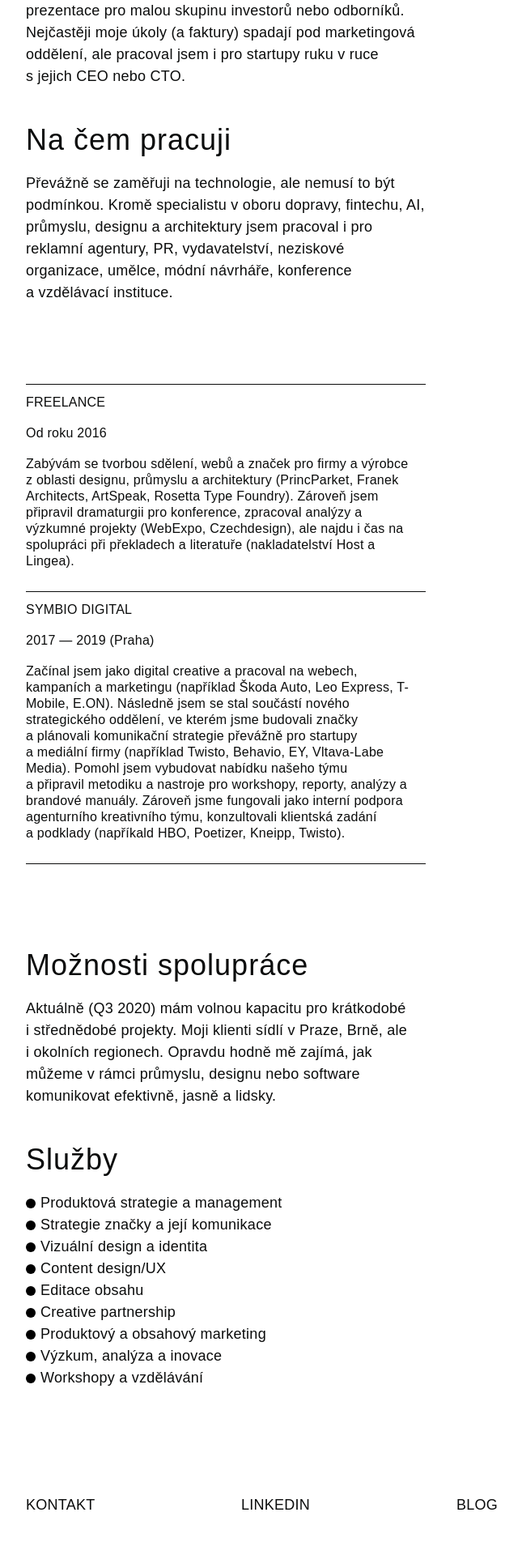
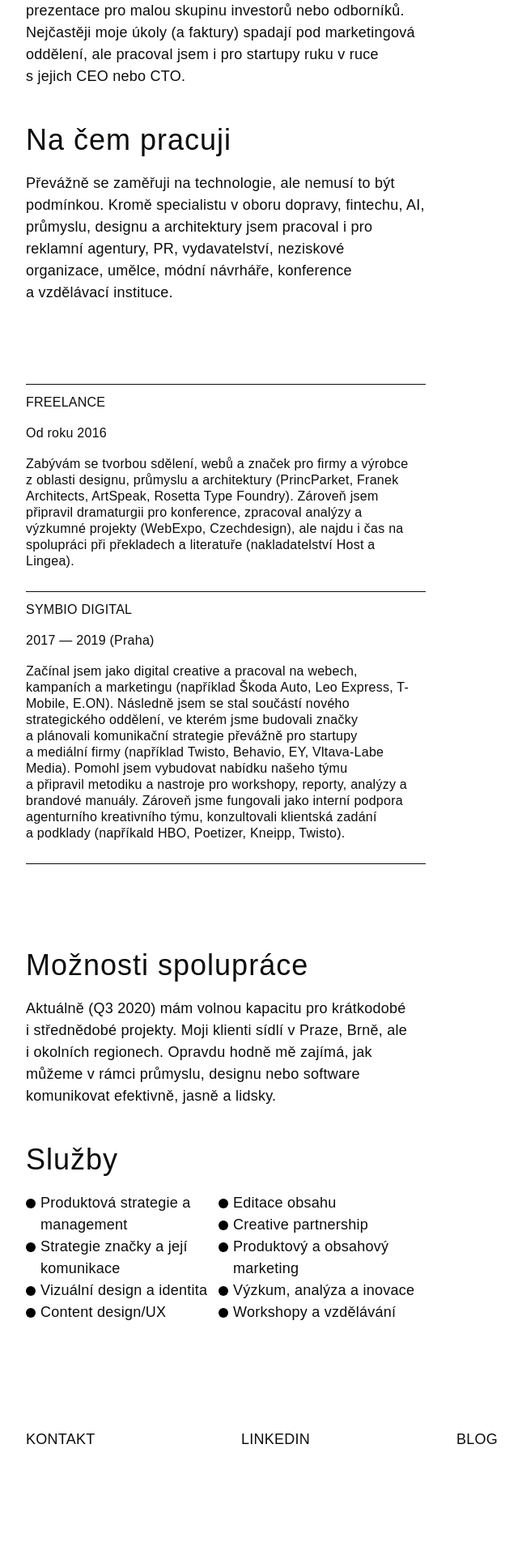
Before and after one commit to fdedic/fdedic.github.io, a Jekyll site: the page built from index.md, in a window 1280 px wide. Shown: the part 1301-3221 px from the top of the page at 81% size, without its empty margins (228-873 px from the left). Built offline with Jekyll 4.4.1, drawn with Linux system fonts in a browser that asks for light colours; nearby versions of some CDN libraries; some web fonts are replaced; after the commit the page ends 3140 px from its top, so only the background shows below that.

Commit message:
Update base.css

```diff
--- a/assets/css/base.css
+++ b/assets/css/base.css
@@ -998,7 +998,7 @@ margin-bottom: 40px;
 }
 
 
-.two-solumns {
+.two-columns {
     columns: 2;
     column-gap: 0;
 }
```
